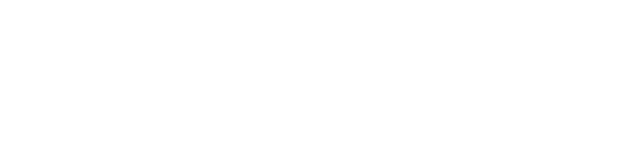
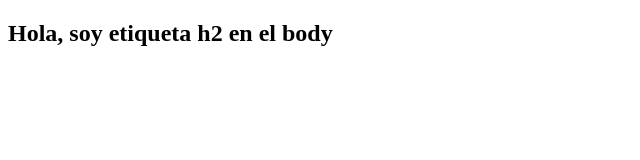
Before and after one commit to protio99/example, a plain HTML site: page index.html in a window 1280 px wide. Shown: the whole page, without its empty margins (0-640 px from the left). Drawn offline with Linux system fonts and the light colour scheme.

Commit message:
Una etiqueta h2 en el body

```diff
--- a/index.html
+++ b/index.html
@@ -6,5 +6,7 @@
     <meta name="viewport" content="width=device-width, initial-scale=1.0" />
     <title>Holaaaaa</title>
   </head>
-  <body></body>
+  <body>
+    <h2>Hola, soy etiqueta h2 en el body</h2>
+  </body>
 </html>
```
